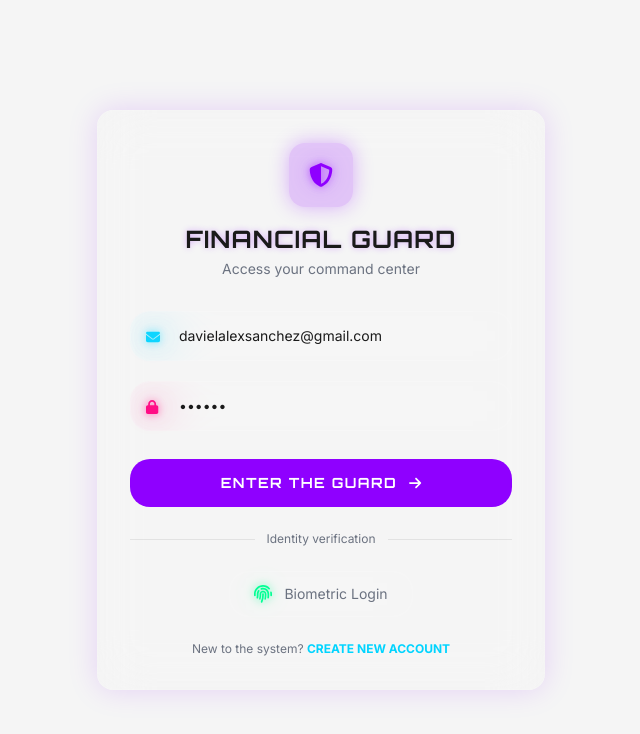
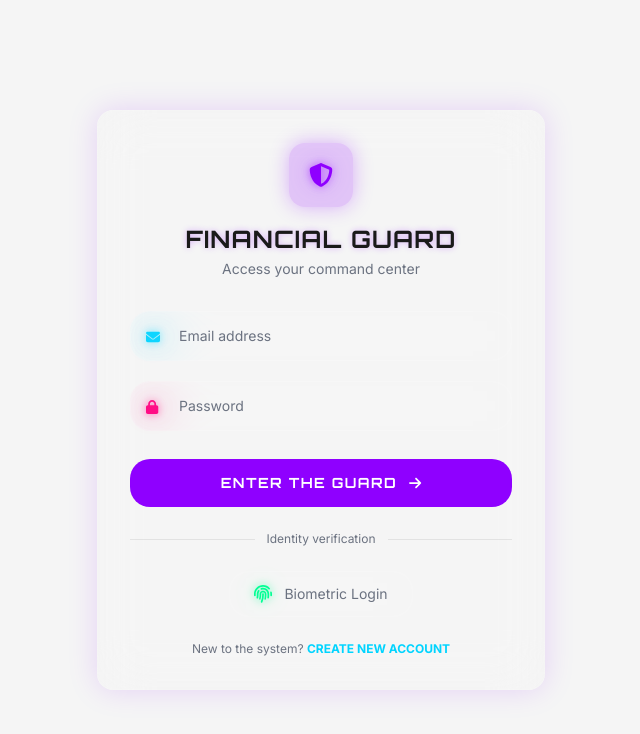
Before and after one commit to DavielSanchez/financial-guard-client, a Next.js app: page /login in a window 1280 px wide. Shown: the top 734 px of the page, without its empty margins (319-959 px from the left). Built offline with nearby package versions, Linux system fonts and the light colour scheme; no server answers.

Commit message:
Quitando credenciales mock

```diff
--- a/app/login/page.tsx
+++ b/app/login/page.tsx
@@ -19,8 +19,8 @@ import { useI18n } from "@/hooks/use-translations"
 export default function LoginPage() {
   const { t } = useI18n()
   const [errorMessage, setErrorMessage] = useState<string | null>(null)
-  const [email, setEmail] = useState("davielalexsanchez@gmail.com")
-  const [password, setPassword] = useState("123456")
+  const [email, setEmail] = useState("")
+  const [password, setPassword] = useState("")
   const [loading, setLoading] = useState(false)
   const { login } = useAuth()
 
```
